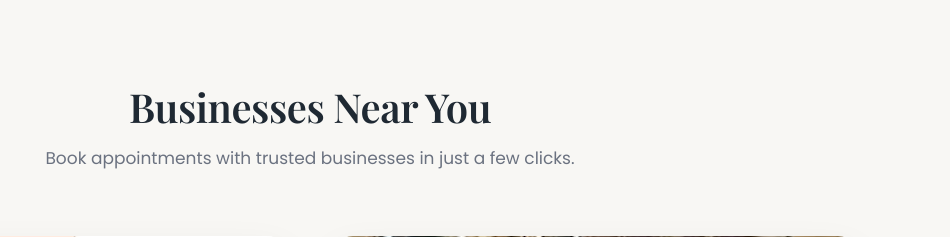
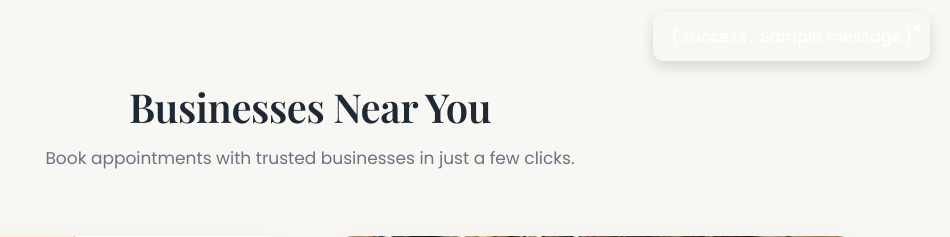
Before and after one commit to Amisha103/multi-tenant-appointment-saas, a Flask app: page / in a window 1280 px wide. Shown: the part 78-315 px from the top of the page, without its empty margins (330-1280 px from the left). Run offline with Flask 3, Linux system fonts and the light colour scheme; tables that the repository leaves empty hold one stand-in row (values such as "Sample post"); one stand-in notice (Sample message) is shown.

Commit message:
css modified

```diff
--- a/app/static/css/landing.css
+++ b/app/static/css/landing.css
@@ -449,3 +449,44 @@ body {
         grid-template-columns: 1fr;
     }
 }
+
+.flash-messages-container {
+    position: fixed;
+    top: 90px; /* Adjust below header */
+    right: 20px;
+    z-index: 1000;
+    display: flex;
+    flex-direction: column;
+    gap: 10px;
+}
+
+.flash-message {
+    padding: 12px 18px;
+    border-radius: 10px;
+    color: #fff;
+    font-weight: 500;
+    min-width: 250px;
+    box-shadow: 0 6px 15px rgba(0,0,0,0.15);
+    opacity: 0.95;
+    position: relative;
+    animation: slideDown 0.5s ease;
+}
+
+/* Different colors based on category */
+.flash-message.success { background-color: #4caf50; } /* green */
+.flash-message.error { background-color: #f44336; }   /* red */
+.flash-message.warning { background-color: #ff9800; } /* orange */
+.flash-message.info { background-color: #2196f3; }    /* blue */
+
+.flash-message .close-btn {
+    position: absolute;
+    top: 4px;
+    right: 8px;
+    cursor: pointer;
+    font-weight: bold;
+}
+
+@keyframes slideDown {
+    from { transform: translateY(-20px); opacity: 0; }
+    to { transform: translateY(0); opacity: 0.95; }
+}
--- a/app/templates/landingpage/base.html
+++ b/app/templates/landingpage/base.html
@@ -24,6 +24,19 @@
 
 
     <main>
+        {% with messages = get_flashed_messages(with_categories=true) %}
+{%if messages %}
+<div class="flash-messages-container">
+{% for message in messages %}
+<div class="flash-message {{ category }}">
+{{message}}
+  <span class="close-btn" onclick="this.parentElement.style.display='none';">&times;</span>
+        </div>
+{% endfor %}
+   </div>
+{% endif %}
+
+        {% endwith %}
         {% block content %}
         {% endblock %}
     </main>
```
